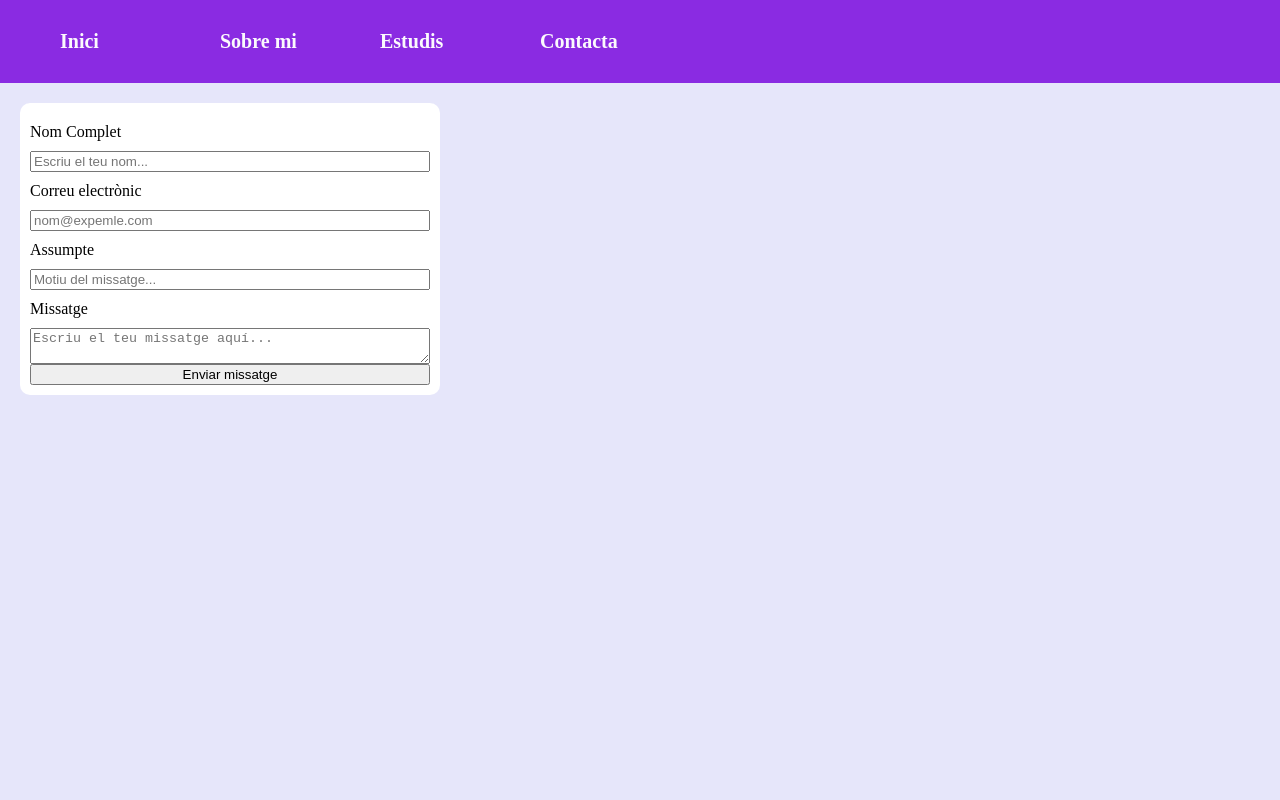
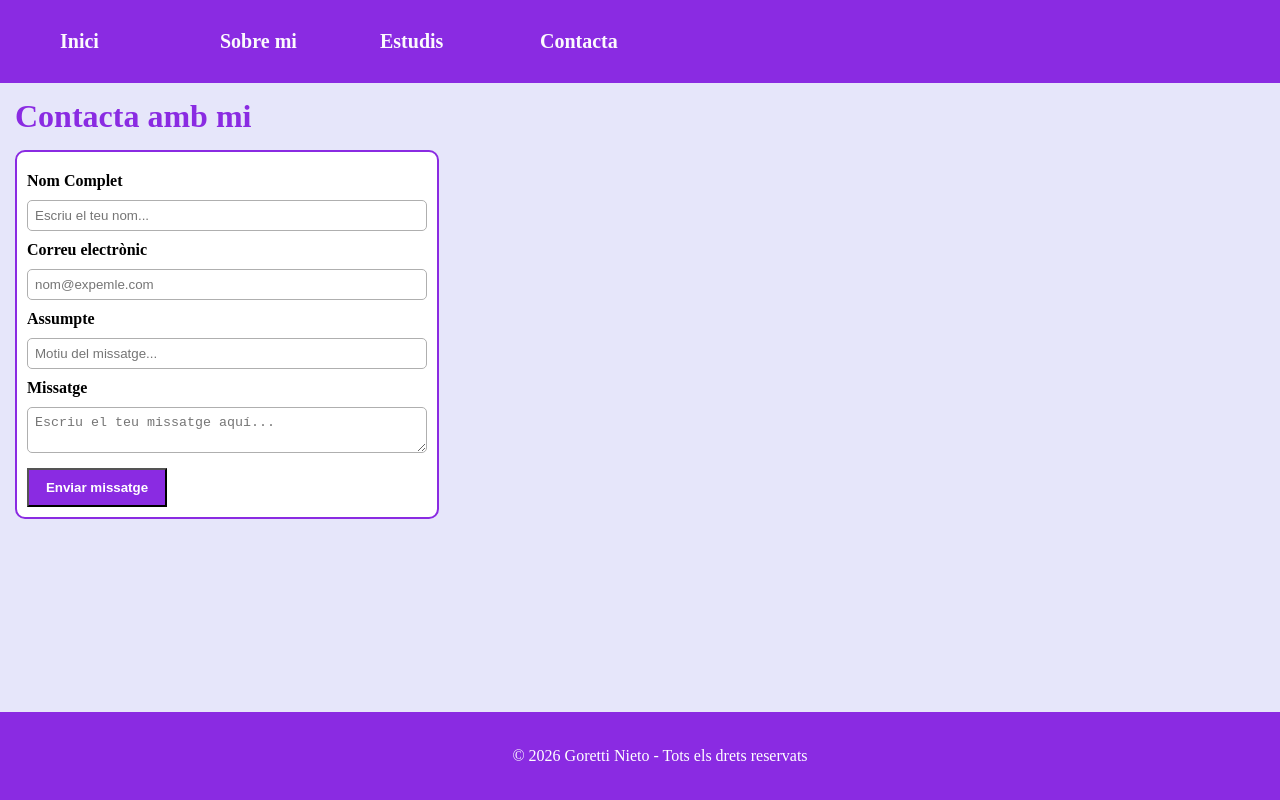
Before and after one commit to Nieto0/El-meu-portfoli, a plain HTML site: page pages/contacta.html in a window 1280 px wide. Drawn offline with Linux system fonts and the light colour scheme.

Commit message:
Add files via upload

```diff
--- a/css/style.css
+++ b/css/style.css
@@ -4,7 +4,7 @@ img {
     border-style: solid;
     border-color: blueviolet;
     box-shadow: 5px 5px 15px 5px #401f61;
-    margin: 20px;
+    margin: 25px;
 }
 
 body {
@@ -23,12 +23,12 @@ body {
 h1,
 h2 {
     color: blueviolet;
-    margin: 10px;
+    margin: 15px;
 }
 
 p,
 a {
-    margin: 10px;
+    margin: 15px;
 }
 
 ul {
@@ -131,12 +131,30 @@ form {
     border-radius: 10px;
     padding: 10px;
     display: grid;
-    grid-template-columns: 400px;
-    margin: 20px;
+    margin: 15px;
     max-width: 400px;
+    border: 2px solid blueviolet;
 }
 
 label {
     padding: 10px;
     margin-left: -10px;
+    font-weight: bold;
 }
+
+button {
+    margin-top: 15px;
+    background-color: blueviolet;
+    padding: 10px;
+    max-width: 140px;
+    color: white;
+    font-weight: bold;
+
+}
+
+input,
+textarea {
+    padding: 7px;
+    border-radius: 5px;
+    border: 1px solid rgb(175, 175, 175);
+}
--- a/pages/contacta.html
+++ b/pages/contacta.html
@@ -20,7 +20,7 @@
             </ul>
         </nav>
     </header>
-
+    <h1>Contacta amb mi</h2>
         <form action="#" method="post">
             <label for="nom">Nom Complet</label>
             <input type="text" id="nom" name="nom" placeholder="Escriu el teu nom...">
@@ -36,4 +36,7 @@
 
             <button type="submit">Enviar missatge</button>
         </form>
+        <footer>
+            <p>&copy; 2026 Goretti Nieto - Tots els drets reservats</p>
+        </footer>
 </body>
```
Lines whose indentation alone changed are shown as unchanged.
